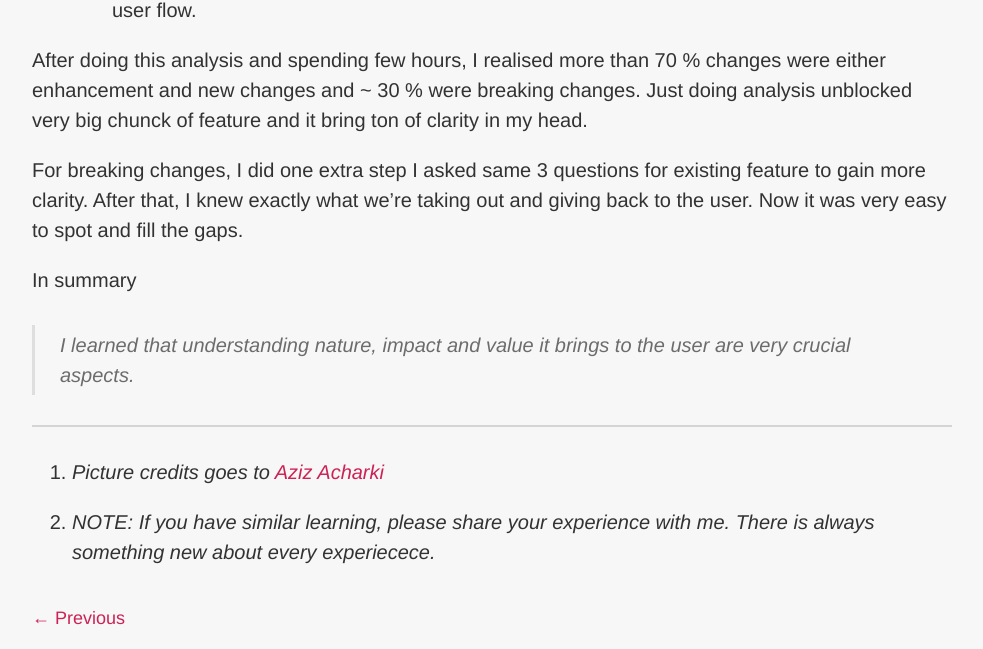
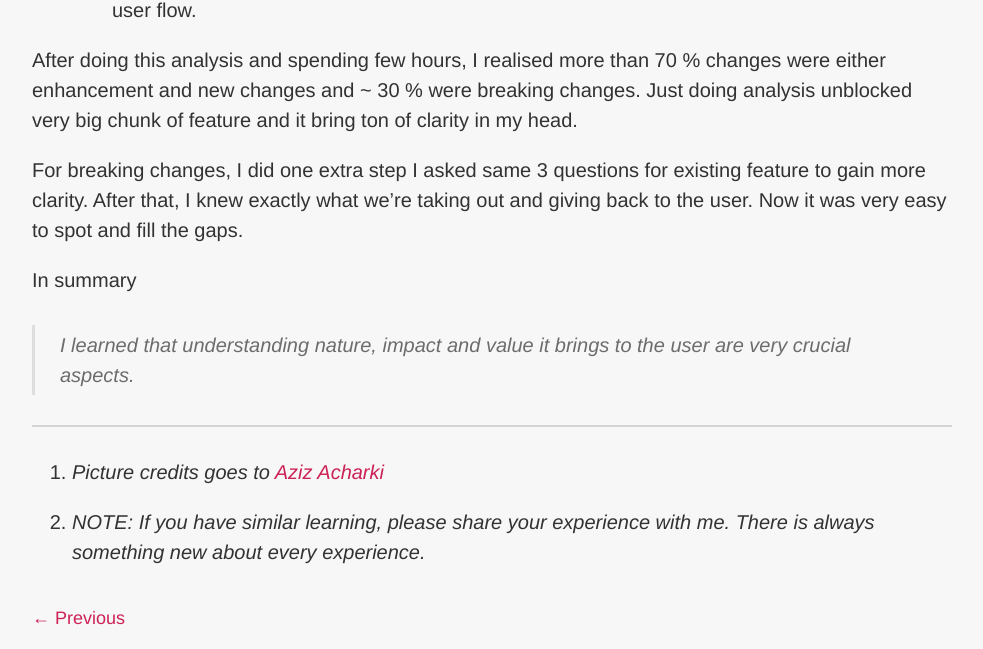
Before and after one commit to amolrv/amolrv.github.io, a Jekyll site: the page built from _posts/2022-02-15-nature-impact-value-of-change.md, in a window 1280 px wide and 900 px high, scrolled down 1859 px. Shown: the part 211-860 px from the top of the window, without its empty margins (148-1131 px from the left). Built offline with Jekyll 4.4.1, drawn with Linux system fonts in a browser that asks for light colours; nearby versions of some CDN libraries; comment, search, counter and statistics services are not loaded; some of the changed text lies outside the part shown.

Commit message:
proof reading#3

```diff
--- a/_posts/2022-02-15-nature-impact-value-of-change.md
+++ b/_posts/2022-02-15-nature-impact-value-of-change.md
@@ -42,7 +42,7 @@ I decided to start from clean slate and look at this feature from users point of
    - *New change* - there was *no such concepts exist before* into the system and it *may or may not  affect user flow*.
    - *Enhancement* - changes *refines existing concepts* but not so drastically and may  not affect user flow.
 
-After doing this analysis and spending few hours, I realised more than 70 % changes were either enhancement and new changes and ~ 30 % were breaking changes. Just doing analysis unblocked very big chunck of feature and it bring ton of clarity in my head.
+After doing this analysis and spending few hours, I realised more than 70 % changes were either enhancement and new changes and ~ 30 % were breaking changes. Just doing analysis unblocked very big chunk of feature and it bring ton of clarity in my head.
 
 For breaking changes, I did one extra step I asked same 3 questions for existing feature to gain more clarity. After that, I knew exactly what we're taking out and giving back to the user. Now it was very easy to spot and fill the gaps.
 
@@ -53,4 +53,4 @@ In summary
 
 1. *Picture credits goes to [Aziz Acharki](https://unsplash.com/photos/PUvPZckRnOg)*
 
-2. *NOTE: If you have similar learning, please share your experience with me. There is always something new about every experiecece.*
+2. *NOTE: If you have similar learning, please share your experience with me. There is always something new about every experience.*
```
Also changed, not shown: other parts of _posts/2022-02-15-nature-impact-value-of-change.md (+1 -1 lines).
